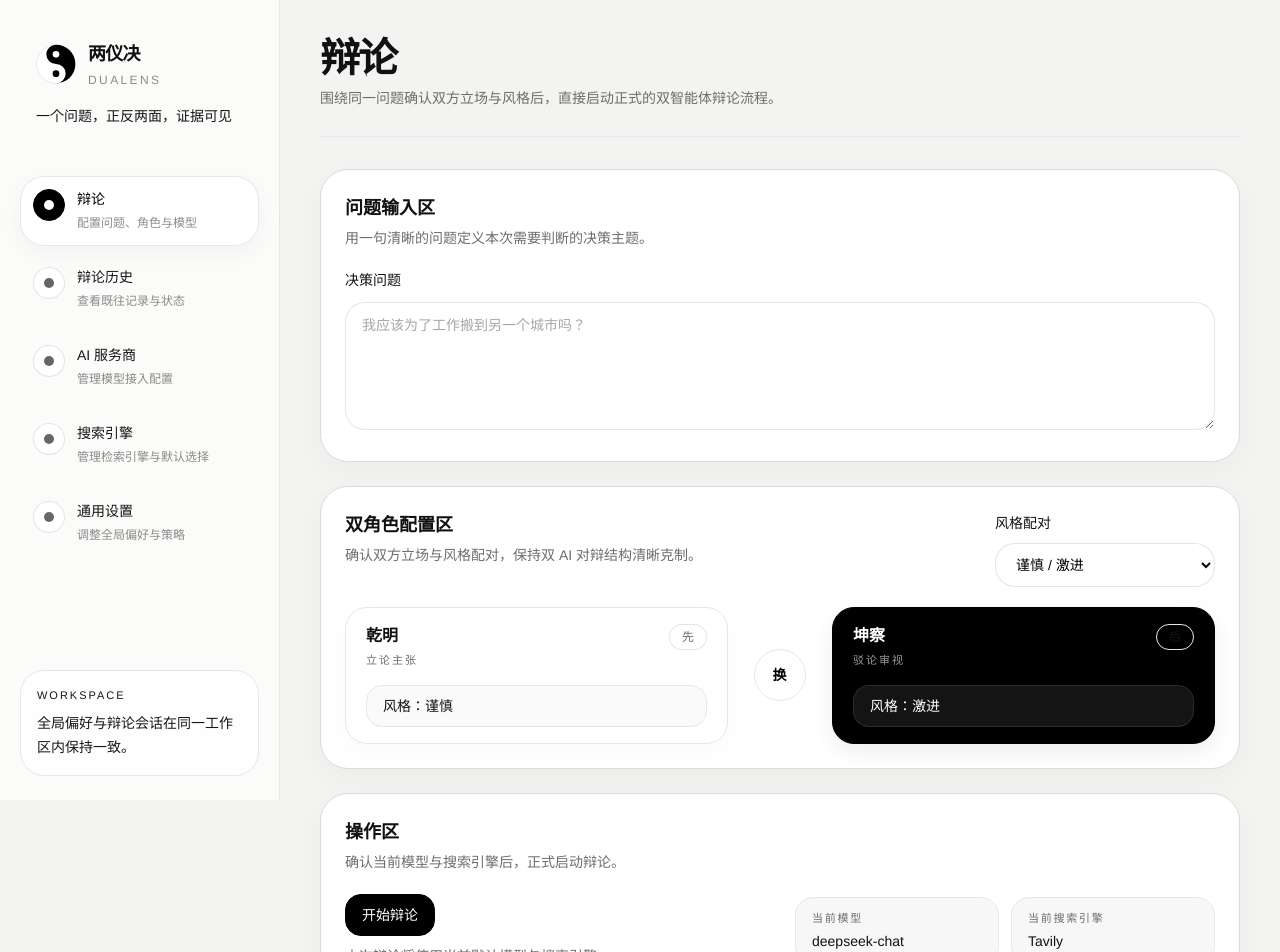
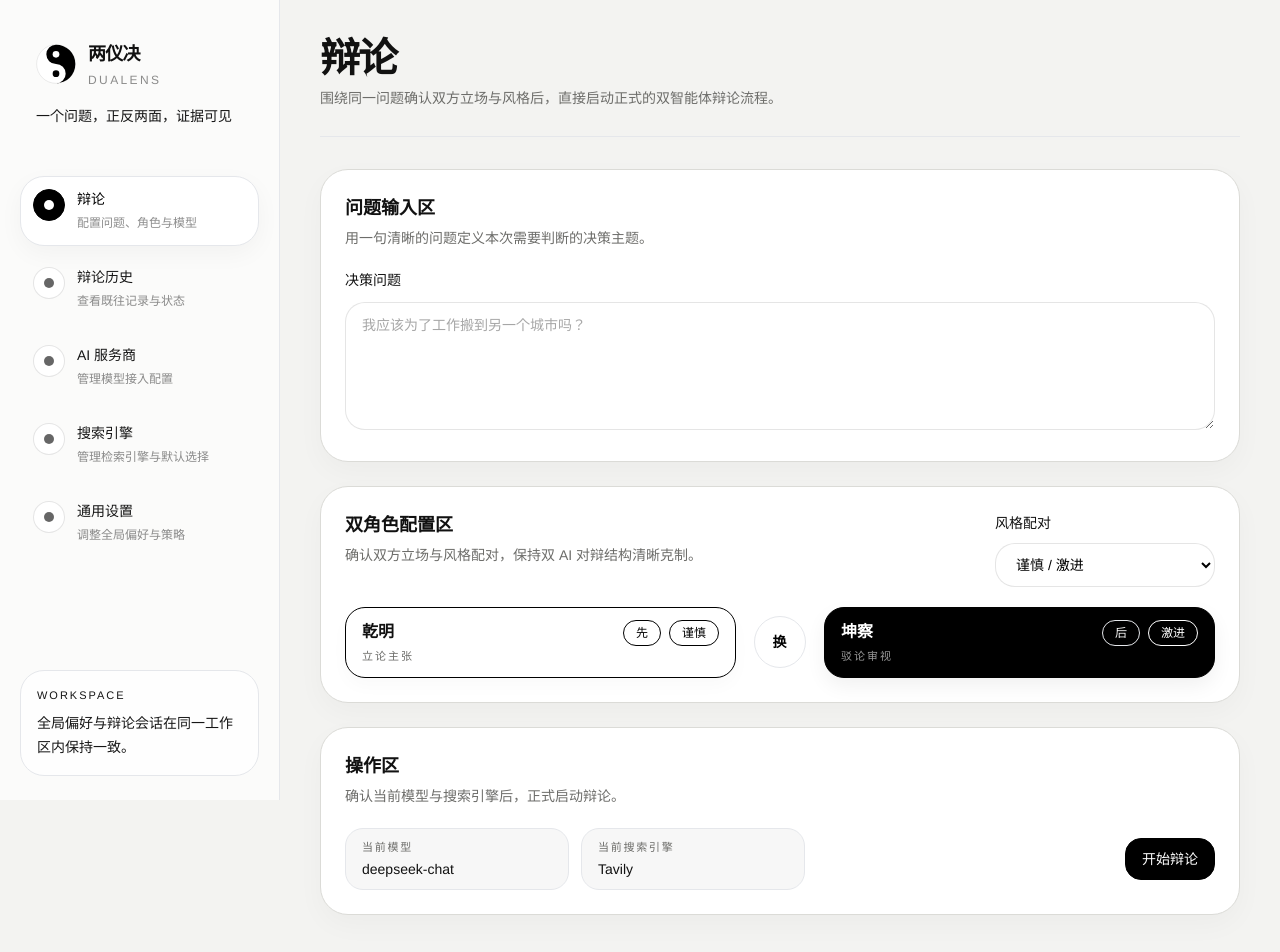
Before and after one commit to zijian-ai-projects/Projects, a Next.js app in the folder dualens/: page /debate in a window 1280 px wide. Shown: the top 952 px of the page. Built offline with nearby package versions, Linux system fonts and the light colour scheme.

Commit message:
feat: tighten debate entry layout

```diff
--- a/dualens/src/components/question-form.tsx
+++ b/dualens/src/components/question-form.tsx
@@ -1,6 +1,6 @@
 "use client";
 
-import { memo, useEffect, useState } from "react";
+import { memo, useEffect, useRef, useState } from "react";
 import { SectionCard } from "@/components/common/section-card";
 import { Button } from "@/components/ui/button";
 import { Select } from "@/components/ui/select";
@@ -41,8 +41,10 @@ function QuestionFormImpl({
   );
   const [firstSpeaker, setFirstSpeaker] = useState<SpeakerSideKey>("lumina");
   const [selectedSearchEngineLabel, setSelectedSearchEngineLabel] = useState<string | null>(null);
+  const [isSwapActive, setIsSwapActive] = useState(false);
   const [isSubmitting, setIsSubmitting] = useState(false);
   const [questionError, setQuestionError] = useState(false);
+  const swapResetTimeoutRef = useRef<ReturnType<typeof setTimeout> | null>(null);
   const uiLanguage = controlledUiLanguage ?? "zh-CN";
   const uiCopy = getUiCopy(uiLanguage);
   const selectedPair =
@@ -93,8 +95,26 @@ function QuestionFormImpl({
     setSelectedSearchEngineLabel(loadSelectedSearchEngineLabel());
   }, []);
 
+  useEffect(
+    () => () => {
+      if (swapResetTimeoutRef.current) {
+        clearTimeout(swapResetTimeoutRef.current);
+      }
+    },
+    []
+  );
+
   const handleSwapTemperament = () => {
     setLuminaTemperament(presetLibrary.getOppositeTemperament(selectedPair, luminaTemperament));
+    setIsSwapActive(true);
+
+    if (swapResetTimeoutRef.current) {
+      clearTimeout(swapResetTimeoutRef.current);
+    }
+
+    swapResetTimeoutRef.current = setTimeout(() => {
+      setIsSwapActive(false);
+    }, 260);
   };
 
   const handleSelectPair = (pairId: TemperamentPairId) => {
@@ -195,10 +215,10 @@ function QuestionFormImpl({
           </div>
         }
       >
-        <div className="grid gap-4 xl:grid-cols-[minmax(0,1fr)_72px_minmax(0,1fr)] xl:items-center">
-          <section className="rounded-[22px] border border-black/8 bg-white px-5 py-4 shadow-[0_8px_20px_rgba(0,0,0,0.025)]">
-            <div className="flex items-start justify-between gap-4">
-              <div>
+        <div className="mx-auto grid w-full max-w-[980px] gap-3 xl:grid-cols-[minmax(0,0.92fr)_64px_minmax(0,0.92fr)] xl:items-center">
+          <section className="rounded-[20px] border border-black bg-white px-4 py-3 shadow-[0_8px_18px_rgba(0,0,0,0.022)]">
+            <div className="grid grid-cols-[minmax(0,1fr)_auto_auto] items-start gap-2">
+              <div className="min-w-0">
                 <div className="text-base font-semibold text-app-strong">{luminaIdentity.name}</div>
                 <div className="mt-1 text-[11px] uppercase tracking-[0.18em] text-app-muted">
                   {luminaIdentity.descriptor}
@@ -206,14 +226,14 @@ function QuestionFormImpl({
               </div>
               <button
                 type="button"
-                className="rounded-full border border-black/10 bg-white px-3 py-1 text-xs font-medium text-app-muted transition hover:border-black/18 hover:text-app-strong focus-visible:outline-none focus-visible:ring-2 focus-visible:ring-black/10"
+                className="rounded-full border border-black bg-white px-3 py-1 text-xs font-medium text-black transition hover:bg-black/[0.03] focus-visible:outline-none focus-visible:ring-2 focus-visible:ring-black/10"
                 onClick={toggleSpeakingOrder}
               >
                 {getOrderLabel("lumina")}
               </button>
-            </div>
-            <div className="mt-4 rounded-[16px] border border-black/8 bg-black/[0.02] px-4 py-2.5 text-sm font-medium text-app-strong">
-              {sectionCopy.styleLabel}：{selectedLuminaLabel}
+              <div className="inline-flex rounded-full border border-black bg-white px-3 py-1 text-xs font-medium text-black">
+                {selectedLuminaLabel}
+              </div>
             </div>
           </section>
 
@@ -222,21 +242,30 @@ function QuestionFormImpl({
               type="button"
               variant="ghost"
               aria-label={uiCopy.swapTemperamentAssignment}
-              className="h-[52px] w-[52px] shrink-0 rounded-full border border-black/12 bg-white p-0 text-black hover:bg-white/90 hover:text-black"
+              aria-pressed={isSwapActive}
+              className={[
+                "h-[52px] w-[52px] shrink-0 rounded-full border p-0 hover:bg-black hover:text-white",
+                isSwapActive
+                  ? "border-black bg-black text-white"
+                  : "border-black/12 bg-white text-black hover:bg-white/90 hover:text-black"
+              ].join(" ")}
               onClick={handleSwapTemperament}
             >
               <span
                 data-testid="temperament-swap-icon"
-                className="flex h-full w-full items-center justify-center rounded-full text-sm font-semibold lowercase tracking-[0.06em] text-black"
+                className={[
+                  "flex h-full w-full items-center justify-center rounded-full text-sm font-semibold lowercase tracking-[0.06em]",
+                  isSwapActive ? "text-white" : "text-black"
+                ].join(" ")}
               >
                 {uiCopy.swapButtonText}
               </span>
             </Button>
           </div>
 
-          <section className="rounded-[22px] border border-black bg-black px-5 py-4 shadow-[0_8px_22px_rgba(0,0,0,0.07)]">
-            <div className="flex items-start justify-between gap-4">
-              <div>
+          <section className="rounded-[20px] border border-black bg-black px-4 py-3 shadow-[0_8px_20px_rgba(0,0,0,0.06)]">
+            <div className="grid grid-cols-[minmax(0,1fr)_auto_auto] items-start gap-2">
+              <div className="min-w-0">
                 <div className="text-base font-semibold text-white">{vigilaIdentity.name}</div>
                 <div className="mt-1 text-[11px] uppercase tracking-[0.18em] text-white/60">
                   {vigilaIdentity.descriptor}
@@ -244,39 +273,29 @@ function QuestionFormImpl({
               </div>
               <button
                 type="button"
-                className="rounded-full border border-white/16 bg-black px-3 py-1 text-xs font-medium text-white/66 transition hover:bg-white/8 hover:text-white focus-visible:outline-none focus-visible:ring-2 focus-visible:ring-white/20"
+                className="rounded-full border border-white/28 bg-black px-3 py-1 text-xs font-medium text-white transition hover:bg-white/8 focus-visible:outline-none focus-visible:ring-2 focus-visible:ring-white/20"
                 onClick={toggleSpeakingOrder}
               >
                 {getOrderLabel("vigila")}
               </button>
-            </div>
-            <div className="mt-4 rounded-[16px] border border-white/10 bg-white/[0.08] px-4 py-2.5 text-sm font-medium text-white">
-              {sectionCopy.styleLabel}：{selectedVigilaLabel}
+              <div className="inline-flex rounded-full border border-white bg-transparent px-3 py-1 text-xs font-medium text-white">
+                {selectedVigilaLabel}
+              </div>
             </div>
           </section>
         </div>
       </SectionCard>
 
       <SectionCard title={sectionCopy.actionTitle} description={sectionCopy.actionDescription}>
-        <div className="flex flex-col gap-5 lg:flex-row lg:items-center lg:justify-between">
-          <div className="space-y-2">
-            <Button type="submit" disabled={isSubmitting}>
-              {isSubmitting ? uiCopy.startingDebate : uiCopy.startDebate}
-            </Button>
-            <p className="text-sm leading-6 text-app-muted">
-              {uiLanguage === "en"
-                ? "The debate will use the current default model and search engine."
-                : "本次辩论将使用当前默认模型与搜索引擎。"}
-            </p>
-          </div>
-          <div className="grid gap-3 sm:grid-cols-2 lg:min-w-[420px]">
-            <div className="rounded-[18px] border border-black/8 bg-black/[0.03] px-4 py-3">
+        <div className="flex flex-col gap-4 lg:flex-row lg:items-center lg:justify-between">
+          <div className="grid gap-3 sm:grid-cols-2 lg:min-w-[460px]">
+            <div className="rounded-[18px] border border-black/8 bg-black/[0.03] px-4 py-2.5">
               <p className="text-[11px] uppercase tracking-[0.16em] text-app-muted">
                 {sectionCopy.currentModelLabel}
               </p>
               <p className="mt-1 text-sm font-medium text-app-strong">{DEFAULT_MODEL}</p>
             </div>
-            <div className="rounded-[18px] border border-black/8 bg-black/[0.03] px-4 py-3">
+            <div className="rounded-[18px] border border-black/8 bg-black/[0.03] px-4 py-2.5">
               <p className="text-[11px] uppercase tracking-[0.16em] text-app-muted">
                 {sectionCopy.currentSearchEngineLabel}
               </p>
@@ -285,6 +304,11 @@ function QuestionFormImpl({
               </p>
             </div>
           </div>
+          <div className="flex justify-start lg:justify-end">
+            <Button type="submit" disabled={isSubmitting}>
+              {isSubmitting ? uiCopy.startingDebate : uiCopy.startDebate}
+            </Button>
+          </div>
         </div>
       </SectionCard>
     </form>
```
Also changed, not shown: 1 other file (tests, documents, lock files or other folders).
